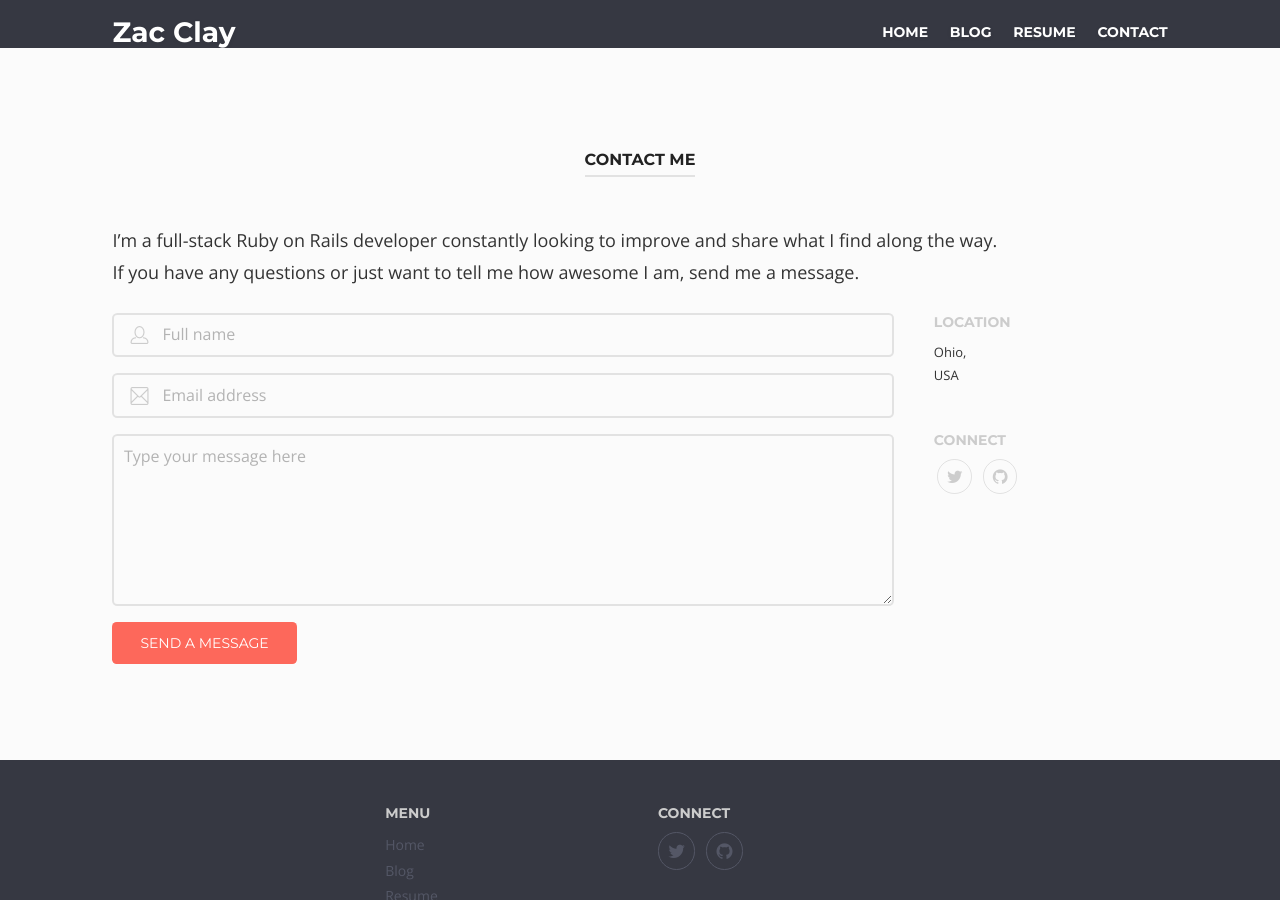
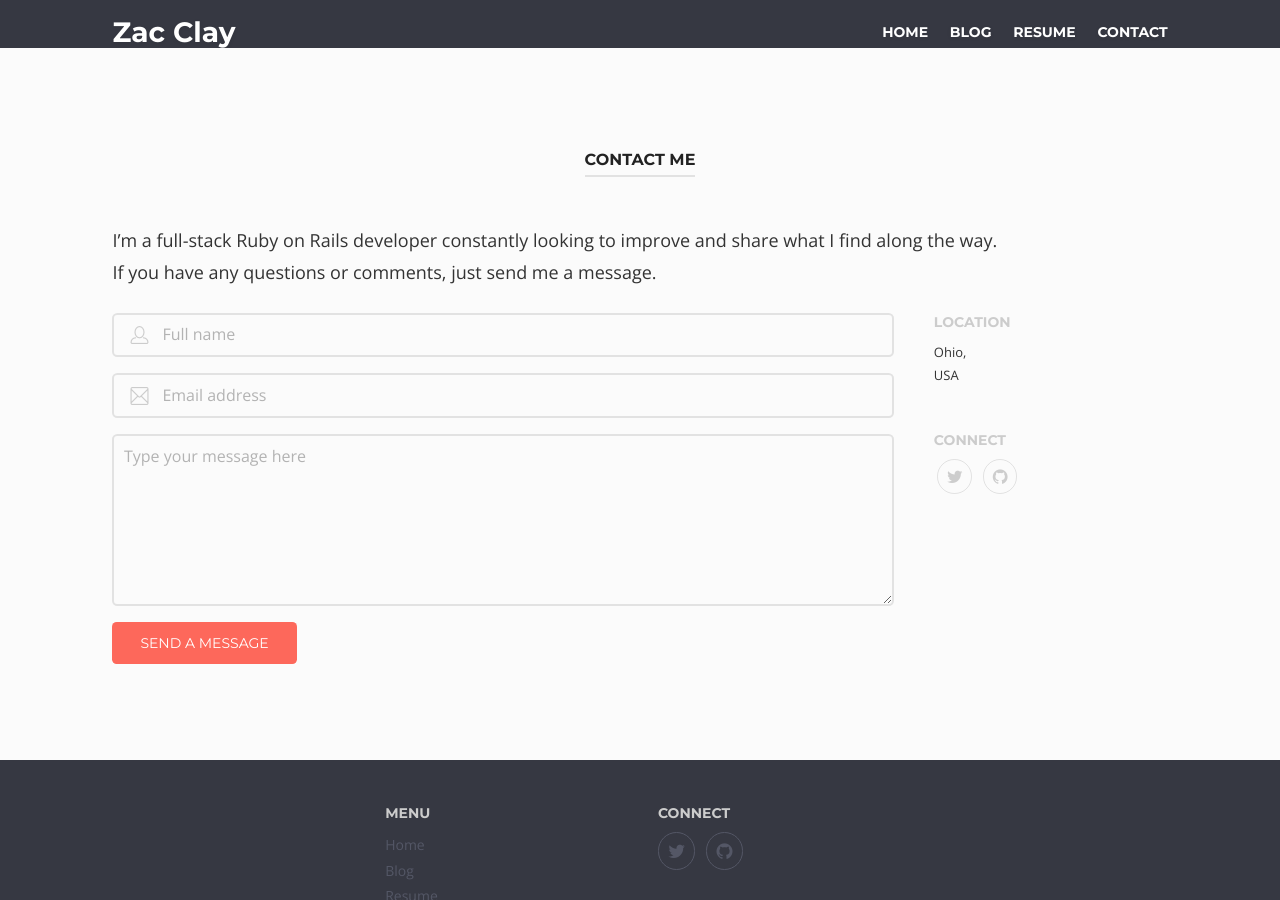
Before and after one commit to mebezac/beetle-jekyll, a Jekyll site: the page built from contact.md, in a window 1280 px wide and 900 px high, scrolled down 552 px. Built offline with Jekyll 4.4.1, drawn with Linux system fonts in a browser that asks for light colours; nearby versions of some CDN libraries.

Commit message:
Update contact form

```diff
--- a/contact.md
+++ b/contact.md
@@ -5,4 +5,4 @@ title: 'contact'
 ---
 
 I’m a full-stack Ruby on Rails developer constantly looking to improve and share what I find along the way.<br />
-If you have any questions or just want to tell me how awesome I am, send me a message.
+If you have any questions or comments, just send me a message.
```
